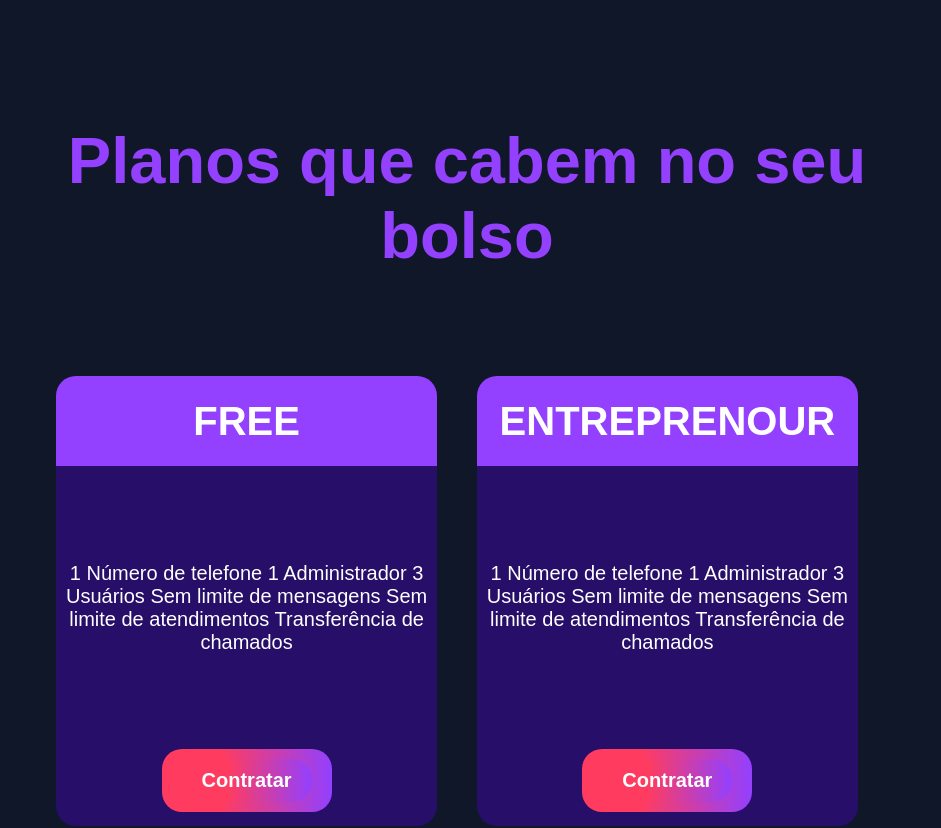
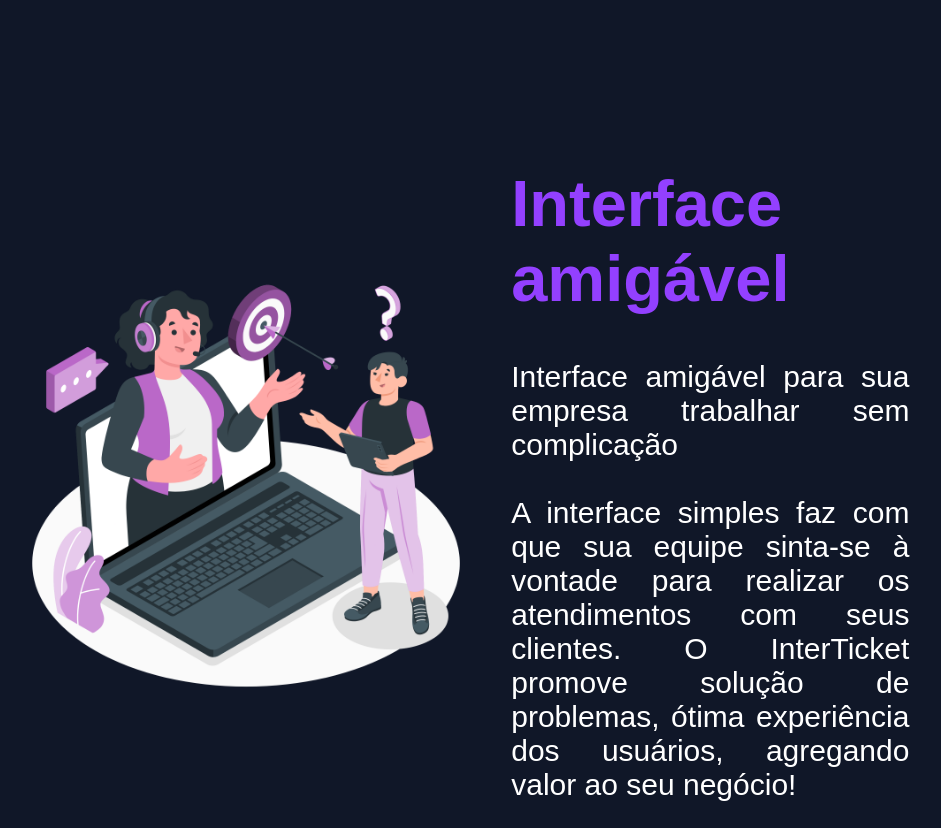
Before and after one commit to Joao-Darwin/landing-page-chatbot, a React (Vite) app: page / in a window 1280 px wide. Shown: the part 1460-2288 px from the top of the page, without its empty margins (173-1114 px from the left). Built offline with nearby package versions, Linux system fonts and the light colour scheme.

Commit message:
feat: Criação da página de interface

```diff
--- a/src/App.jsx
+++ b/src/App.jsx
@@ -1,6 +1,7 @@
 import './App.css'
 import ApresentationPage from './components/ApresentationPage/ApresentationPage'
 import InitialPage from './components/InitialPage/InitialPage'
+import PageInterfaceAmigavel from './components/PageInterfaceAmigavel/PageInterfaceAmigavel'
 import PlanosPage from './components/PlanosPage/PlanosPage'
 import TopBar from './components/TopBar/TopBar'
 
@@ -12,6 +13,7 @@
       <TopBar />
       <InitialPage />
       <ApresentationPage />
+      <PageInterfaceAmigavel />
       <PlanosPage />
     </>
   )
--- /dev/null
+++ b/src/components/PageInterfaceAmigavel/PageInterfaceAmigavel.css
@@ -0,0 +1,46 @@
+.containerPageInterface {
+    border: none;
+    display: flex;
+    width: 70%;
+    margin: auto;
+    margin-top: 20%;
+    flex-direction: column; /* Alterado para coluna em telas menores */
+    align-items: center; /* Centraliza horizontalmente em telas menores */
+}
+
+.imgPageInterface {
+    margin-right: 0; /* Remove o espaço entre a imagem e a div de texto em telas menores */
+    margin-bottom: 20px; /* Adiciona espaço abaixo da imagem em telas menores */
+}
+
+.tituloPageInterface {
+    color: #9340FF;
+    text-align: center; /* Centraliza o texto horizontalmente em telas menores */
+}
+
+.paragrafoPageInterface {
+    text-align: justify;
+    font-size: 20px; /* Reduz o tamanho da fonte em telas menores */
+}
+
+/* Media query para telas maiores, por exemplo, a partir de 768px */
+@media (min-width: 768px) {
+    .containerPageInterface {
+        flex-direction: row; /* Volta ao layout de linha em telas maiores */
+        justify-content: center; /* Centraliza horizontalmente em telas maiores */
+    }
+
+    .imgPageInterface {
+        margin-right: 5%; /* Recupera o espaço entre a imagem e a div de texto em telas maiores */
+        margin-bottom: 0; /* Remove o espaço abaixo da imagem em telas maiores */
+        max-width: 50%; /* Limita a largura da imagem em telas maiores */
+    }
+
+    .tituloPageInterface {
+        text-align: left; /* Alinha o texto à esquerda em telas maiores */
+    }
+
+    .paragrafoPageInterface {
+        font-size: 30px; /* Volta ao tamanho da fonte original em telas maiores */
+    }
+}
--- /dev/null
+++ b/src/components/PageInterfaceAmigavel/PageInterfaceAmigavel.jsx
@@ -0,0 +1,18 @@
+import React from 'react'
+import "./PageInterfaceAmigavel.css"
+import imgPageInterface from "../../assets/Online consulting-amico.png"
+
+const PageInterfaceAmigavel = () => {
+    return (
+        <div className='containerPageInterface'>
+            <img src={imgPageInterface} alt="" className='imgPageInicial imgPageInterface' />
+            <div>
+                <h1 className='titulo tituloPageInterface'>Interface amigável</h1>
+                <p className='paragrafo paragrafoPageInterface'>Interface amigável para sua empresa trabalhar sem complicação<br></br><br></br>
+                    A interface simples faz com que sua equipe sinta-se à vontade para realizar os atendimentos com seus clientes. O InterTicket promove solução de problemas, ótima experiência dos usuários, agregando valor ao seu negócio!</p>
+            </div>
+        </div>
+    )
+}
+
+export default PageInterfaceAmigavel
```
Also changed, not shown: src/assets/Online consulting-amico.png (added).
